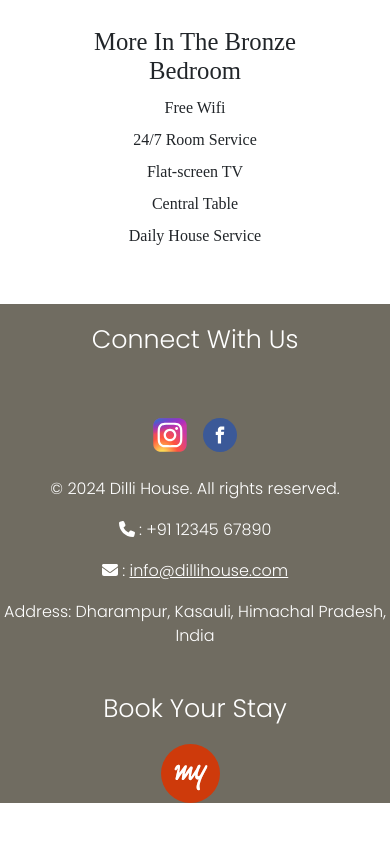
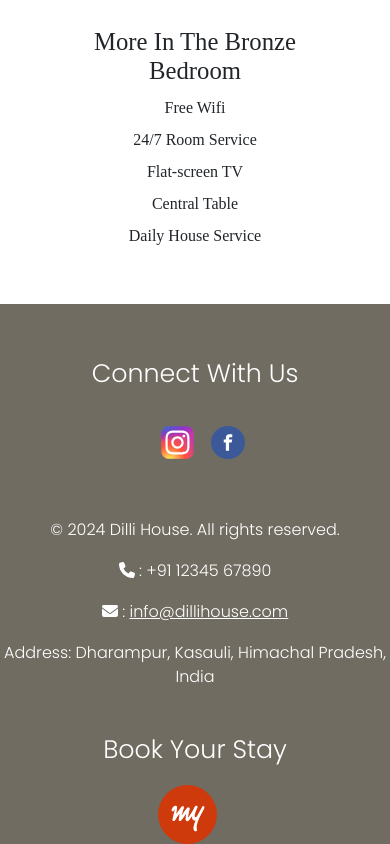
Before and after one commit to karma1505/website, a React (Create React App) app: page /bronze in a window 390 px wide. Shown: the part 1041-1885 px from the top of the page. Before the commit the page ends 1844 px from the top, so only its background shows below. Built offline with nearby package versions, Linux system fonts and the light colour scheme; a web font is replaced by a local one.

Commit message:
footer responsive design;

```diff
--- a/src/App.css
+++ b/src/App.css
@@ -319,16 +319,19 @@ footer.footer {
 
 .social-para {
   font-size: 3vh;
-  margin-bottom: 6vh;
+  padding: 2vh;
+  margin-top:2vh;
 }
 
 .social-icons {
   display: flex;
   gap: 2vh;
+  margin-bottom: 3vh;
+  margin-left: 4vw;
 }
 
 .social-logo {
-  margin-top: 1vh;
+  margin-bottom: 1vh;
   width: 4vh;
   height: 4vh;
 }
@@ -370,7 +373,7 @@ footer.footer {
 .makemytrip-logo {
   width: 7vh;
   height: 7vh;
-  margin-right: 2.5vw;
+  margin-right: 4vw;
   border-radius: 30px;
 }
 
```
